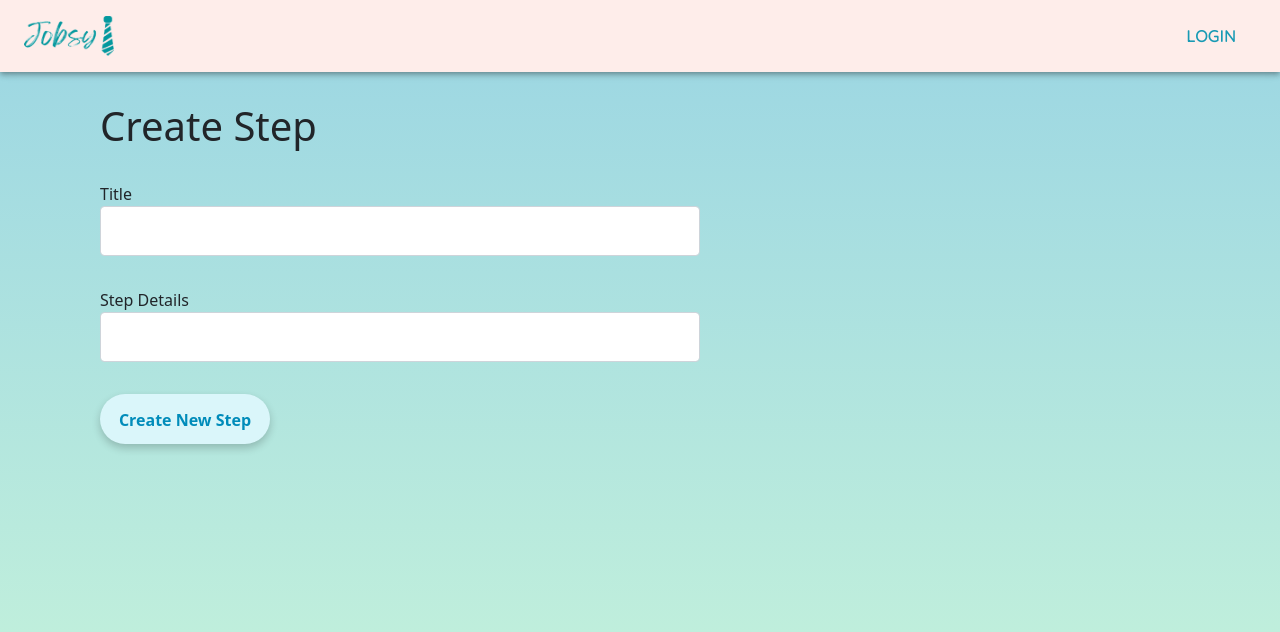
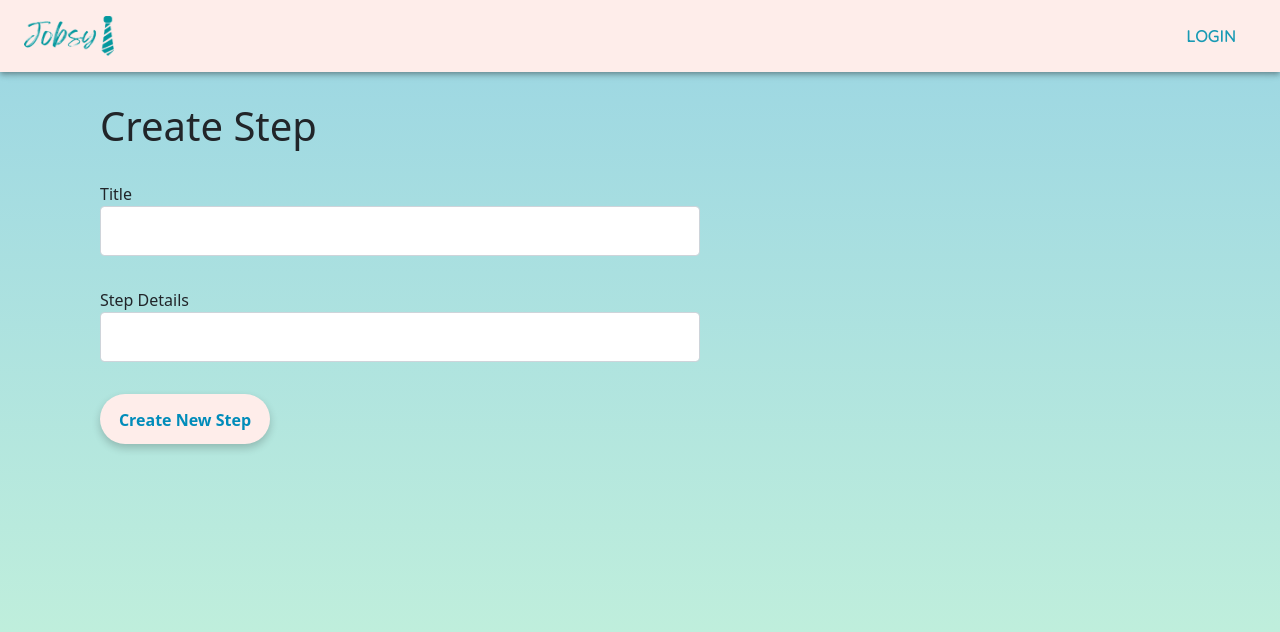
Before and after one commit to Jobsy-finall-project/Client, a React (Create React App) app: page /add-step-template in a window 1280 px wide. Shown: the top 632 px of the page. Built offline with nearby package versions, Linux system fonts and the light colour scheme.

Commit message:
fixed color to each role

```diff
--- a/src/App.css
+++ b/src/App.css
@@ -30,7 +30,7 @@
 }
 
 .App-header {
-  background-color: #28342f;
+  background-color: #FEEDEA;
   min-height: 100vh;
   display: flex;
   flex-direction: column;
--- a/src/App.tsx
+++ b/src/App.tsx
@@ -1,4 +1,4 @@
-import React from "react";
+import React, { useState, useEffect } from "react";
 import { BrowserRouter as Router, Routes, Route, Navigate } from "react-router-dom";
 import { ToastContainer } from "react-toastify";
 import Header from "./components/header/Header";
@@ -30,17 +30,29 @@ import Logout from "./components/logout/Logout";
 import { createBrowserHistory } from "history";
 import ActiveApplicationsPage from "./pages/ActiveApplicationsPage";
 import { getCurrentUser } from "./services/authService";
+import DecodeJwt from "./models/DecodeJwt";
+import { State } from "./state";
+import { useSelector } from "react-redux";
+import { store } from "./state/index";
 
 const histoy = createBrowserHistory()
 const currUser = getCurrentUser();
 
 const App: React.FC = () => {
-  let css = "App";
-  if(currUser.role === "HR"){
-   {css="App2"}
-  } else {css="App"}
+  const user = useSelector((state: State) => state.loginUser);
+
+  const [cssClass, setCssClass] = useState("App");
+  useEffect(() => {
+    const currUser = getCurrentUser();
+    if(currUser.role === "HR"){
+      setCssClass("App2")
+     } else {
+       setCssClass("App")
+      }
+    }, [user]);
+
   return (
-    <div className={css}>
+    <div className={cssClass}>
       <ToastContainer />
       <Router>
         <Header brandName="Jobsy" />
--- a/src/components/form/forms/addStepToTemplate/AddStepToTemplateStyled.tsx
+++ b/src/components/form/forms/addStepToTemplate/AddStepToTemplateStyled.tsx
@@ -1,3 +1,14 @@
 import styled from "styled-components";
+import * as Colors from "../../../../assets/Colors"
 
-export const AddStepToTemplateStyled = styled.div``;
+
+
+export const AddStepToTemplateStyled = styled.div`
+& .button{
+    background-color: ${Colors.LIGHT_PINK}
+  }
+
+  & .button:hover{
+    background-color: ${Colors.PINK}
+  }
+`;
--- a/src/components/section/position/positionsStyled.tsx
+++ b/src/components/section/position/positionsStyled.tsx
@@ -1,4 +1,5 @@
 import styled from "styled-components";
+import * as Colors from "../../../assets/Colors"
 
 export const PositionStyled = styled.div`
 
@@ -18,4 +19,12 @@ export const PositionStyled = styled.div`
         margin: 5px;
     }
 
+    & .button{
+        background-color: ${Colors.LIGHT_PINK}
+      }
+
+      & .button:hover{
+        background-color: ${Colors.PINK}
+      }
+
 `;
--- a/src/components/section/positionList/PositionListSection.tsx
+++ b/src/components/section/positionList/PositionListSection.tsx
@@ -151,6 +151,7 @@ const PositionListSection: React.FC = () => {
                               </IconButton>
                           }
                         >
+
                           <ListItemButton>
                             <KeyboardIcon />
                             <ListItemText
--- a/src/components/section/positionList/PositionListSectionStyled.tsx
+++ b/src/components/section/positionList/PositionListSectionStyled.tsx
@@ -53,7 +53,7 @@ export const PositionListSectionStyled = styled.div`
     padding: 5px;
     transition: 0.3ms;
     height:40px;
-    background-image: linear-gradient(-180deg, #cbf7dc 0%, #89eeef 100%);
+    background-color: ${Colors.LIGHT_PINK};
     color: #008CBA;
     font-size: 18px;
     text-decoration: none;
@@ -67,7 +67,7 @@ export const PositionListSectionStyled = styled.div`
   }
 
   & .addNewTrackButton:hover {
-    background-image: linear-gradient(-180deg, #A2DBB8 0%, #85DED0 50%);
+    background-color: ${Colors.PINK};
   }
 
   & .favoriteIcon{
@@ -76,14 +76,14 @@ export const PositionListSectionStyled = styled.div`
 
   & .listItem {
     border-radius: 20px;
-    background-color: ${Colors.PRAIMARY};
+    background-color: ${Colors.LIGHT_PINK};
     margin: 5px;
 
   }
 
   & .listItem:hover {
     border-radius: 30px;
-    background-color: ${Colors.PRAIMARY};
+    background-color: ${Colors.PINK};
   }
 
 `;
```
